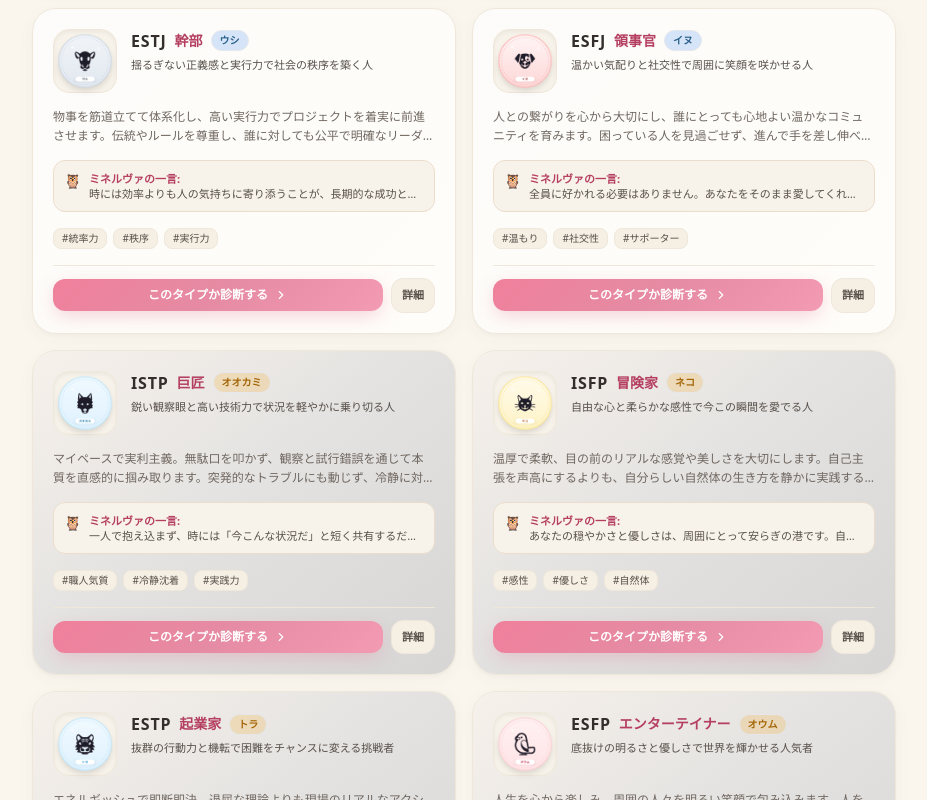
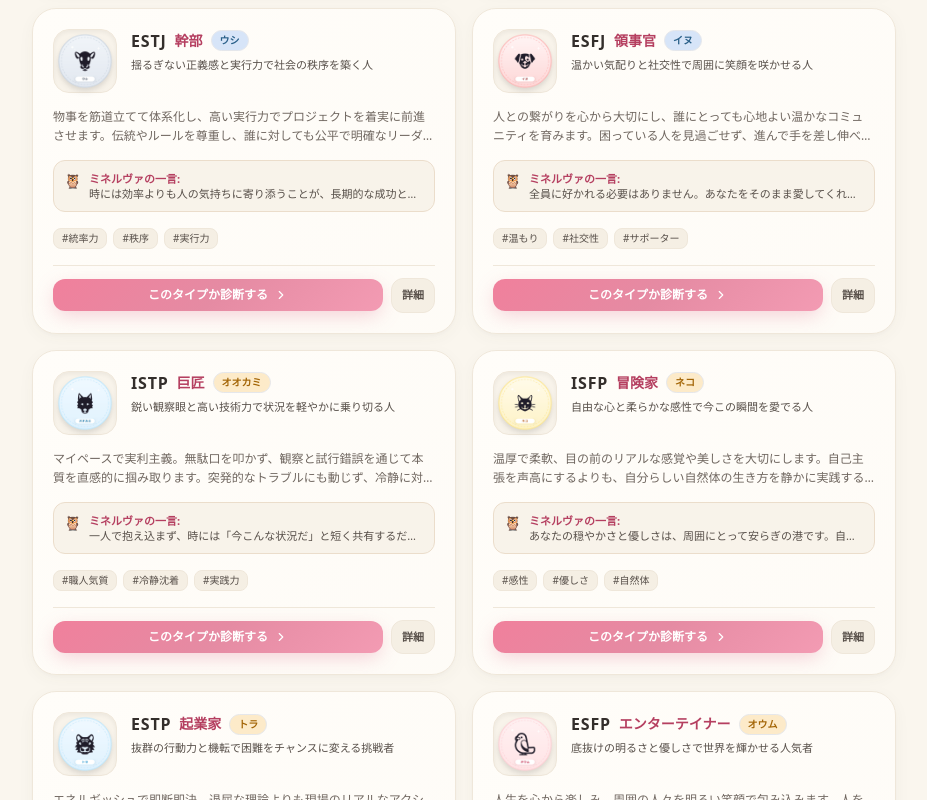
Before and after one commit to nako4747tamaru/my-project-2, a Next.js app: page / in a window 1280 px wide. Shown: the part 2644-3444 px from the top of the page, without its empty margins (176-1103 px from the left). Built offline with nearby package versions, Linux system fonts and the light colour scheme; no server answers.

Commit message:
style: ライトモード時の16タイプカード全種（オオカミ・トラ・ネコ・オウム含む）の背景色・サブ背景色をウシ（ESTJ）カードと同一のアイボリー・クリーム調に統一

```diff
--- a/app/globals.css
+++ b/app/globals.css
@@ -148,7 +148,7 @@ html.light .from-indigo-950\/80.via-purple-950\/50.to-\[\#0C101C\] {
   box-shadow: 0 10px 28px -6px rgba(210, 165, 140, 0.16) !important;
 }
 
-/* 6. 【重要】下部CTAバナー＆ボタンのライトモード対応 */
+/* 6. 下部CTAバナー＆ボタンのライトモード対応 */
 html.light .bottom-cta-banner,
 html.light .from-slate-900.via-indigo-950\/40.to-slate-900 {
   background-image: linear-gradient(135deg, #FFFDF5 0%, #FFF8DC 40%, #EFF8F2 75%, #FDE8EE 100%) !important;
@@ -183,15 +183,13 @@ html.light .from-indigo-500.via-purple-600.to-pink-600:hover {
   background-image: linear-gradient(135deg, #EA7290 0%, #DC7C95 50%, #EE8FA8 100%) !important;
 }
 
-/* 7. 16タイプカード ＆ グループピルタブの水彩パステル化 */
-html.light .from-purple-900\/30.via-slate-900\/60.to-slate-950\/80 {
-  background-image: linear-gradient(135deg, #FAF0FA 0%, #FFFDF9 100%) !important;
-}
-html.light .from-emerald-900\/30.via-slate-900\/60.to-slate-950\/80 {
-  background-image: linear-gradient(135deg, #F0F9F3 0%, #FFFDF9 100%) !important;
-}
-html.light .from-blue-900\/30.via-slate-900\/60.to-slate-950\/80 {
-  background-image: linear-gradient(135deg, #F0F6FC 0%, #FFFDF9 100%) !important;
+/* 7. 16タイプカード全4グループ（分析家・外交官・番人・探検家）のライトモード背景統一 */
+/* ウシ（ESTJ）等の番人グループと同じ明るく温かいアイボリー・クリーム系へ完全統一 */
+html.light .from-purple-900\/30.via-slate-900\/60.to-slate-950\/80,
+html.light .from-emerald-900\/30.via-slate-900\/60.to-slate-950\/80,
+html.light .from-blue-900\/30.via-slate-900\/60.to-slate-950\/80,
+html.light .from-amber-900\/30.via-slate-900\/60.to-slate-950\/80 {
+  background-image: linear-gradient(135deg, #FFFDF9 0%, #FAF5ED 100%) !important;
 }
 
 /* 8. ボタン・サブアクション・入力欄 */
@@ -209,6 +207,7 @@ html.light .bg-slate-800\/90:hover {
   color: #26221F !important;
 }
 
+/* カード内の「ミネルヴァの一言」やアイコン背景、タグ、サブコンテナの統一 */
 html.light .bg-slate-900,
 html.light .bg-slate-900\/60,
 html.light .bg-slate-900\/80,
```
